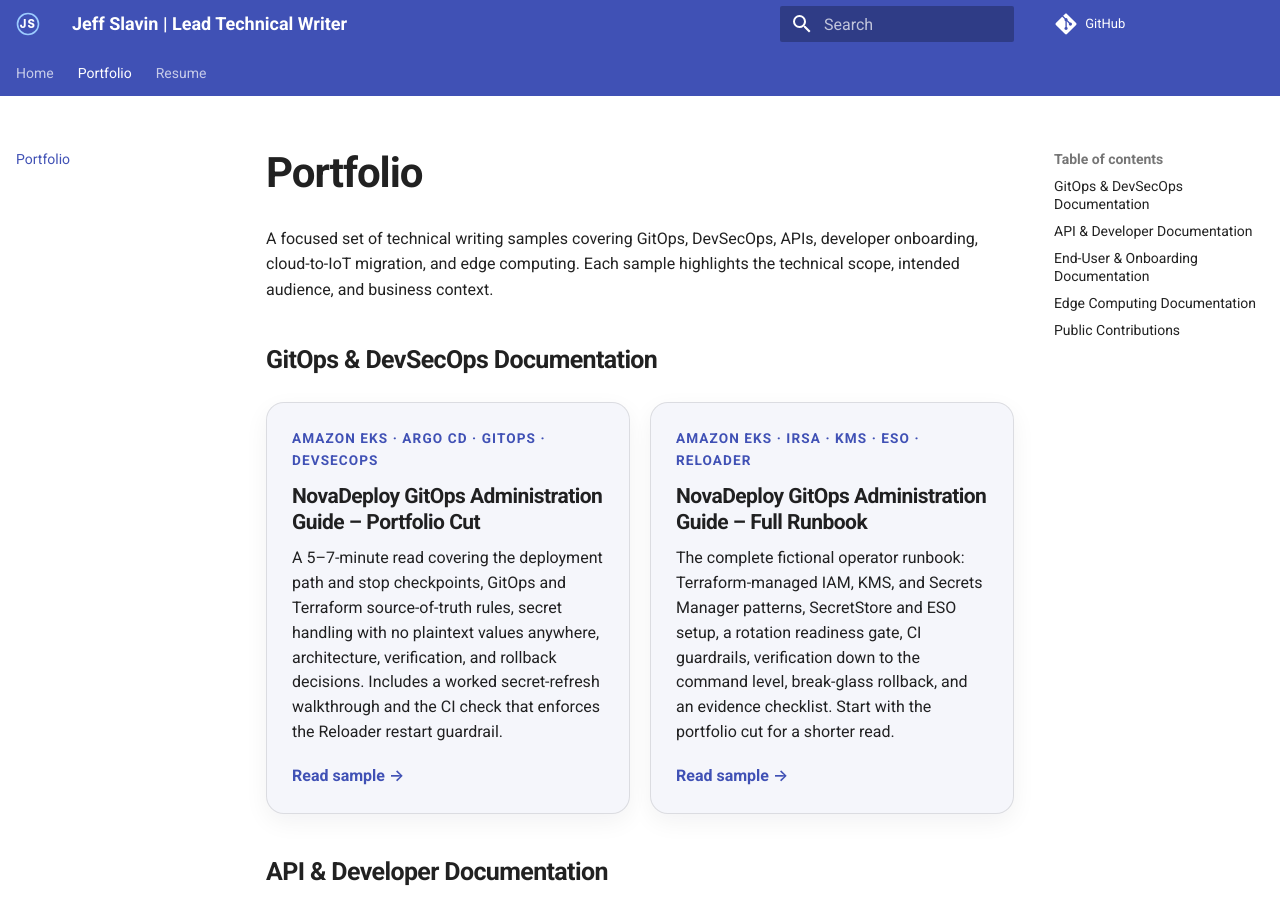
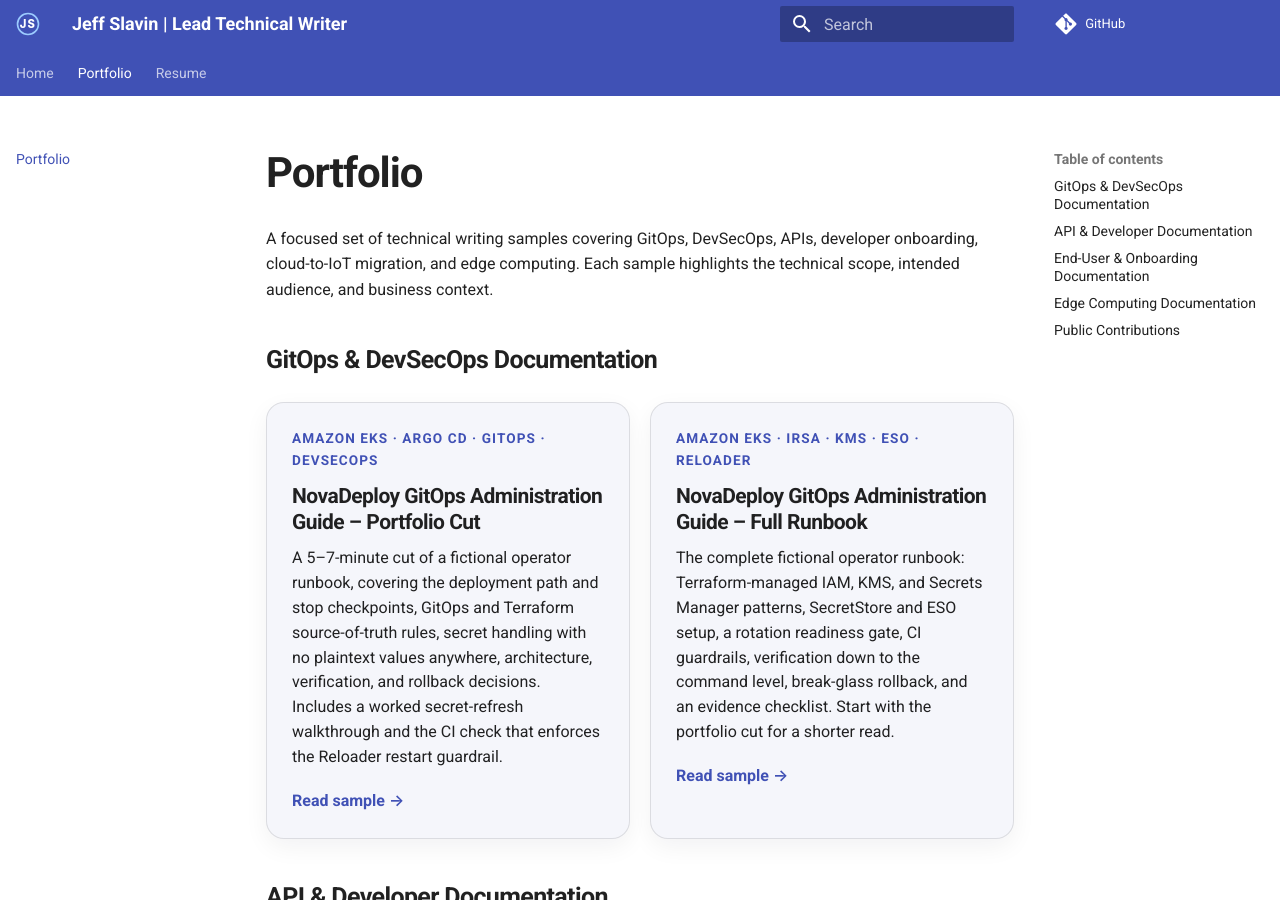
Before and after one commit to jslavin-docs/jslavin-docs.github.io, an MkDocs documentation site: the page built from docs/portfolio.md, in a window 1280 px wide and 900 px high. Built offline with MkDocs 1.6.1 and Material for MkDocs 9.7.7, drawn with Linux system fonts in a browser that asks for light colours; comment, search, counter and statistics services are not loaded.

Commit message:
Refine portfolio content

```diff
--- a/docs/portfolio.md
+++ b/docs/portfolio.md
@@ -12,7 +12,7 @@ A focused set of technical writing samples covering GitOps, DevSecOps, APIs, dev
   <a class="portfolio-card" href="../writing-samples/novadeploy-gitops-admin-guide-portfolio-cut/">
     <span class="card-tag">Amazon EKS · Argo CD · GitOps · DevSecOps</span>
     <h3>NovaDeploy GitOps Administration Guide – Portfolio Cut</h3>
-    <p>A 5–7-minute read covering the deployment path and stop checkpoints, GitOps and Terraform source-of-truth rules, secret handling with no plaintext values anywhere, architecture, verification, and rollback decisions. Includes a worked secret-refresh walkthrough and the CI check that enforces the Reloader restart guardrail.</p>
+    <p>A 5–7-minute cut of a fictional operator runbook, covering the deployment path and stop checkpoints, GitOps and Terraform source-of-truth rules, secret handling with no plaintext values anywhere, architecture, verification, and rollback decisions. Includes a worked secret-refresh walkthrough and the CI check that enforces the Reloader restart guardrail.</p>
     <span class="card-link">Read sample →</span>
   </a>
 
```
